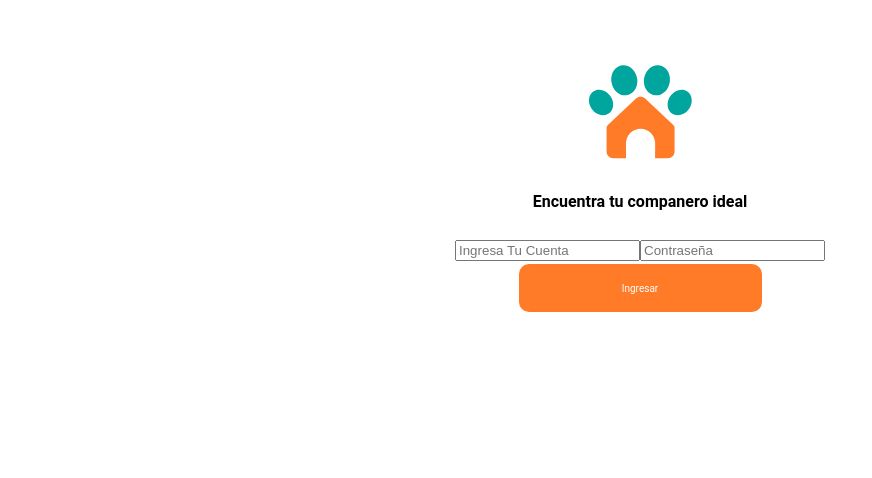
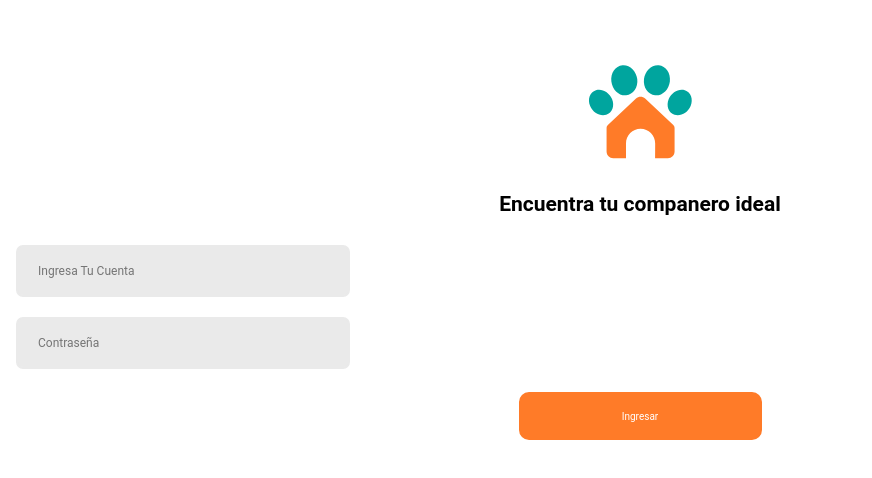
Before and after one commit to GammaFec/Gamma, a React (Create React App) app: page /login in a window 1280 px wide. Shown: the top 478 px of the page, without its empty margins (0-872 px from the left). Built offline with nearby package versions, Linux system fonts and the light colour scheme.

Commit message:
Se implemento el componente Input

```diff
--- a/src/pages/Login/index.tsx
+++ b/src/pages/Login/index.tsx
@@ -1,5 +1,6 @@
 import React, { useState } from "react";
 import Button from "../../components/Button/index";
+import Input from "../../components/Input/index";
 import { InputIsValid } from "./utils";
 import Logo from "../../img/Logo-con-colores.svg";
 import { StyledMainWrapper, StyledP } from "./styles";
@@ -54,8 +55,20 @@ const LoginPage: React.FC = () => {
                 <StyledP>Encuentra tu companero ideal</StyledP>
             </div>
             <form onSubmit={(event) => event.preventDefault}>
-                <input onChange={AccountInputHandler} placeholder="Ingresa Tu Cuenta"></input>
-                <input onChange={PasswordInputHandler} placeholder="Contraseña"></input>
+                <Input
+                    id="LoginUser"
+                    name="LoginUser"
+                    onChange={(event) => AccountInputHandler(event)}
+                    placeholder="Ingresa Tu Cuenta"
+                    type="text"
+                />
+                <Input
+                    id="LoginPassword"
+                    name="LoginPassword"
+                    onChange={PasswordInputHandler}
+                    placeholder="Contraseña"
+                    type="text"
+                />
             </form>
             <Button onClick={() => loginButtonCLicked()} variant={"primary"}>
                 Ingresar
--- a/src/pages/Login/styles.tsx
+++ b/src/pages/Login/styles.tsx
@@ -10,7 +10,7 @@ const StyledMainWrapper = styled.main`
 `;
 
 const StyledP = styled.p`
-    font-size: ${fontSizes.font16};
+    font-size: ${fontSizes.font21};
     font-weight: bold;
     padding: 5px;
     width: 80%;
```
